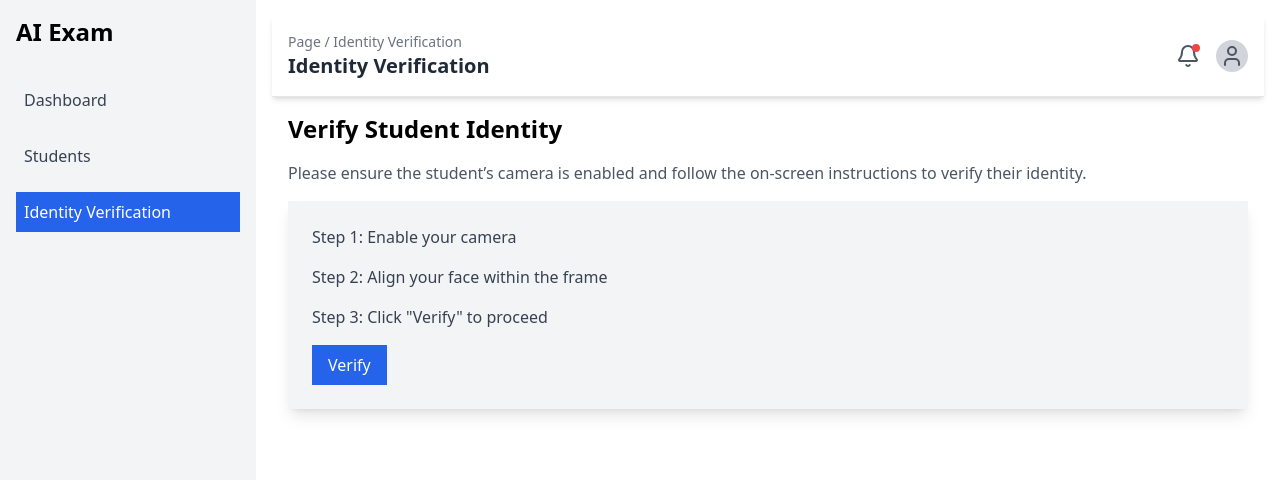
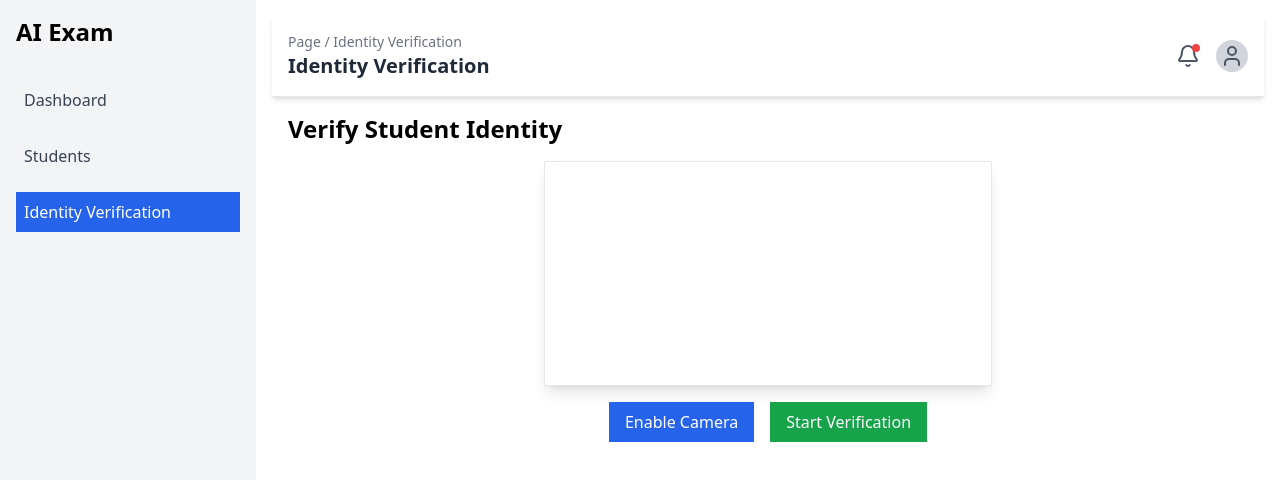
Before and after one commit to abdulrahmanRadan/proctoreye-frontend, a React (Vite) app: page /identity-verification in a window 1280 px wide. Shown: the top 480 px of the page. Built offline with nearby package versions, Linux system fonts and the light colour scheme.

Commit message:
Added start and stop verification buttons to IdentityVerification component
- Integrated startVerification and stopVerification functions.
- Updated UI to include buttons for starting and stopping the verification process.
- Ensured video stream from the camera is displayed correctly.

```diff
--- a/package.json
+++ b/package.json
@@ -21,6 +21,7 @@
     "react": "^18.3.1",
     "react-dom": "^18.3.1",
     "react-router-dom": "^7.1.1",
+    "react-use-websocket": "^3.0.0",
     "tailwind-merge": "^2.5.5",
     "tailwind-variants": "^0.3.0",
     "tailwindcss-animate": "^1.0.7"
--- a/src/pages/IdentityVerification.tsx
+++ b/src/pages/IdentityVerification.tsx
@@ -1,29 +1,115 @@
 import Header from "../components/Header";
+import { useRef, useState, useCallback } from "react";
 
 const IdentityVerification: React.FC = () => {
+  const videoRef = useRef<HTMLVideoElement | null>(null);
+  const [isCameraEnabled, setIsCameraEnabled] = useState(false);
+  const [isVerificationStarted, setIsVerificationStarted] = useState(false);
+  const [stream, setStream] = useState<MediaStream | null>(null);
+
+  const enableCamera = async () => {
+    try {
+      // الحصول على تدفق الفيديو من الكاميرا
+      const videoStream = await navigator.mediaDevices.getUserMedia({
+        video: true,
+      });
+      setStream(videoStream);
+
+      // ربط تدفق الفيديو بالكاميرا
+      if (videoRef.current) {
+        videoRef.current.srcObject = videoStream;
+
+        // بدء تشغيل الفيديو عند تحميل البيانات
+        videoRef.current.onloadedmetadata = () => {
+          videoRef.current?.play().catch((error) => {
+            console.error("Error playing the video:", error);
+          });
+        };
+      }
+
+      setIsCameraEnabled(true);
+    } catch (error) {
+      console.error("Error accessing the camera:", error);
+    }
+  };
+
+  const disableCamera = useCallback(() => {
+    if (stream) {
+      // إيقاف جميع المسارات
+      stream.getTracks().forEach((track) => track.stop());
+      setStream(null);
+    }
+
+    if (videoRef.current) {
+      videoRef.current.srcObject = null; // إزالة مصدر الفيديو
+    }
+
+    setIsCameraEnabled(false);
+  }, [stream]);
+
+  const startVerification = () => {
+    if (isCameraEnabled) {
+      console.log("Verification started");
+      setIsVerificationStarted(true);
+      // Add your verification logic here
+    } else {
+      console.warn("Camera is not enabled. Cannot start verification.");
+    }
+  };
+
+  const stopVerification = () => {
+    console.log("Verification stopped");
+    setIsVerificationStarted(false);
+    // Add your logic to stop verification
+  };
+
   return (
     <div className="flex flex-col">
-      {/* Header */}
+      {/* الهيدر */}
       <Header page="Identity Verification" />
 
+      {/* محتوى الصفحة */}
       <div className="p-4">
         <h2 className="text-2xl font-bold mb-4">Verify Student Identity</h2>
-        <p className="text-gray-600 mb-4">
-          Please ensure the student’s camera is enabled and follow the on-screen
-          instructions to verify their identity.
-        </p>
+        <div className="flex flex-col items-center">
+          {/* عرض الفيديو */}
+          <video
+            ref={videoRef}
+            autoPlay
+            playsInline
+            muted
+            className="w-full max-w-md border rounded-lg shadow-lg"
+          ></video>
 
-        <div className="bg-gray-100 p-6 rounded-lg shadow-lg">
-          <p className="text-gray-700 mb-4">Step 1: Enable your camera</p>
-          <p className="text-gray-700 mb-4">
-            Step 2: Align your face within the frame
-          </p>
-          <p className="text-gray-700 mb-4">
-            Step 3: Click "Verify" to proceed
-          </p>
-          <button className="px-4 py-2 bg-blue-600 text-white rounded-lg hover:bg-blue-700">
-            Verify
-          </button>
+          {/* أزرار التحكم */}
+          <div className="mt-4 flex gap-4">
+            <button
+              className={`px-4 py-2 rounded-lg ${
+                isCameraEnabled
+                  ? "bg-red-600 text-white hover:bg-red-700"
+                  : "bg-blue-600 text-white hover:bg-blue-700"
+              }`}
+              onClick={isCameraEnabled ? disableCamera : enableCamera}
+            >
+              {isCameraEnabled ? "Disable Camera" : "Enable Camera"}
+            </button>
+
+            <button
+              className={`px-4 py-2 rounded-lg ${
+                isVerificationStarted
+                  ? "bg-red-600 text-white hover:bg-red-700"
+                  : "bg-green-600 text-white hover:bg-green-700"
+              }`}
+              onClick={
+                isVerificationStarted ? stopVerification : startVerification
+              }
+              disabled={!isCameraEnabled}
+            >
+              {isVerificationStarted
+                ? "Stop Verification"
+                : "Start Verification"}
+            </button>
+          </div>
         </div>
       </div>
     </div>
```
Also changed, not shown: 1 other file (tests, documents, lock files or other folders).
